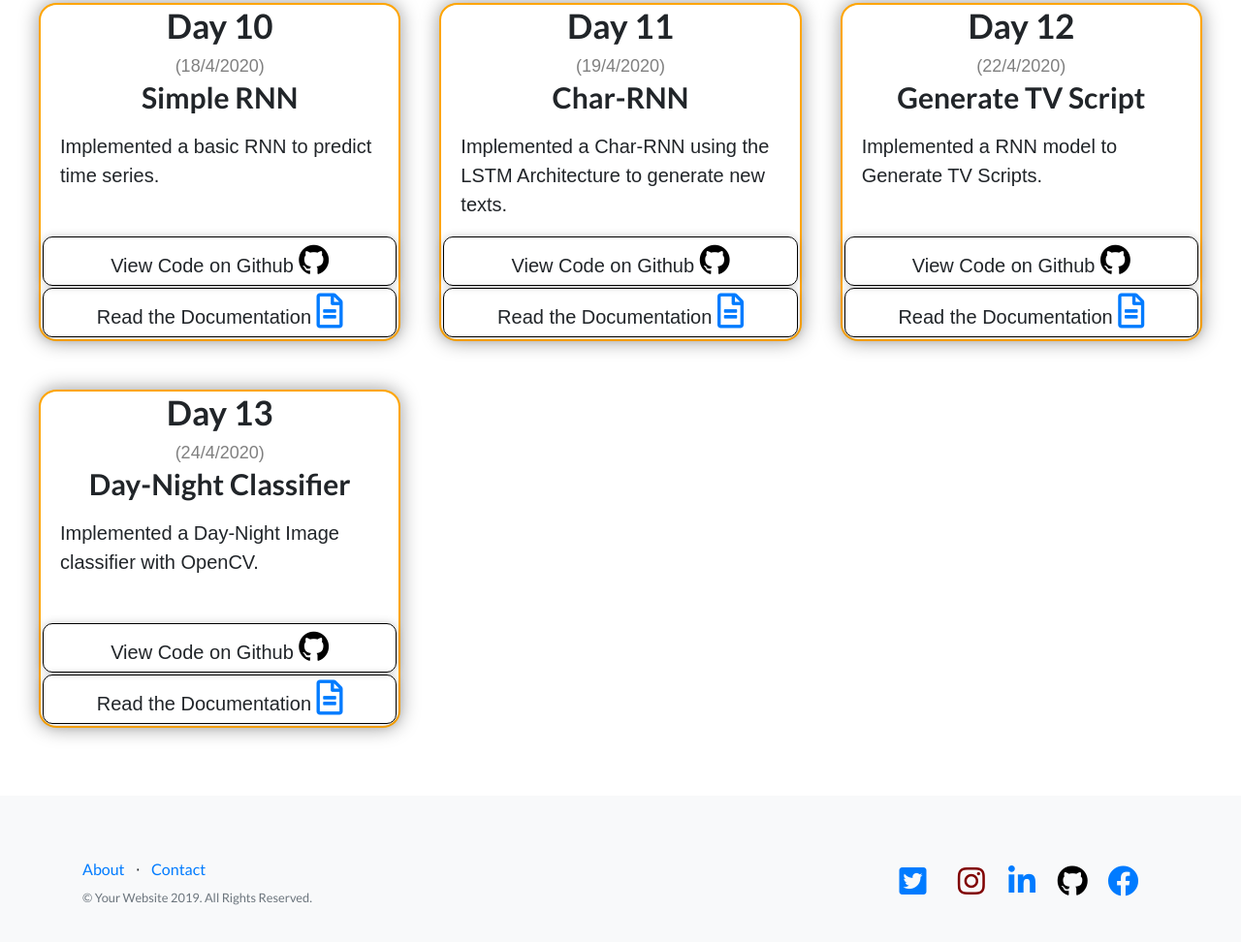
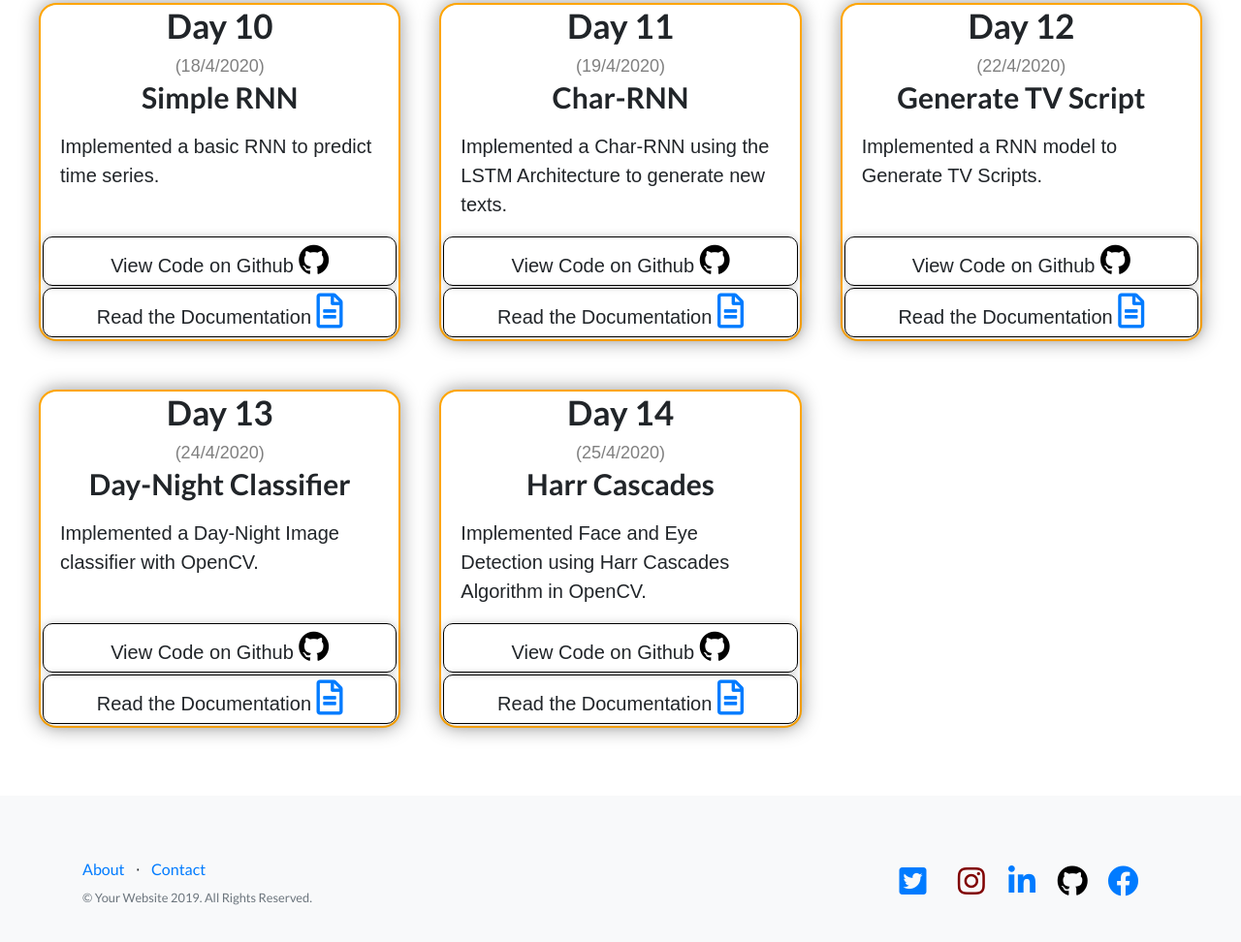
Before and after one commit to infiniteoverflow/100DaysOfML, a website: page index.html in a window 1280 px wide. Shown: the part 2143-3115 px from the top of the page at 97% size. Drawn offline with Linux system fonts and the light colour scheme.

Commit message:
Added day 14

```diff
--- a/index.html
+++ b/index.html
@@ -394,6 +394,32 @@
         </div>
       </div>
 
+
+      <!-- day 14 -->
+      <div class="card">
+        <h1 class='day-number' style="font-size: 35px; text-align: center;">Day 14</h1>
+        <p class='date'>(25/4/2020)</p>
+        <h1 class='day-topic' style= "font-size: 30px; text-align: center;">Harr Cascades</h1>
+        <div class="day-descr">
+          <p>Implemented Face and Eye Detection using Harr Cascades Algorithm in OpenCV.<br>
+
+          </p>
+        </div>
+        <div class="day-proofs">
+          <div>View Code on Github
+            <a href="https://github.com/infiniteoverflow/Harr-Cascades">
+              <i class="fa fa-github" style="font-size:36px; color: black;"></i>
+            </a>
+          </div>
+
+          <div>Read the Documentation
+            <a href="#">
+              <i class='far fa-file-alt' style='font-size:36px'></i>
+            </a>
+          </div>
+        </div>
+      </div>
+
     </div>
   </section>
 
```
